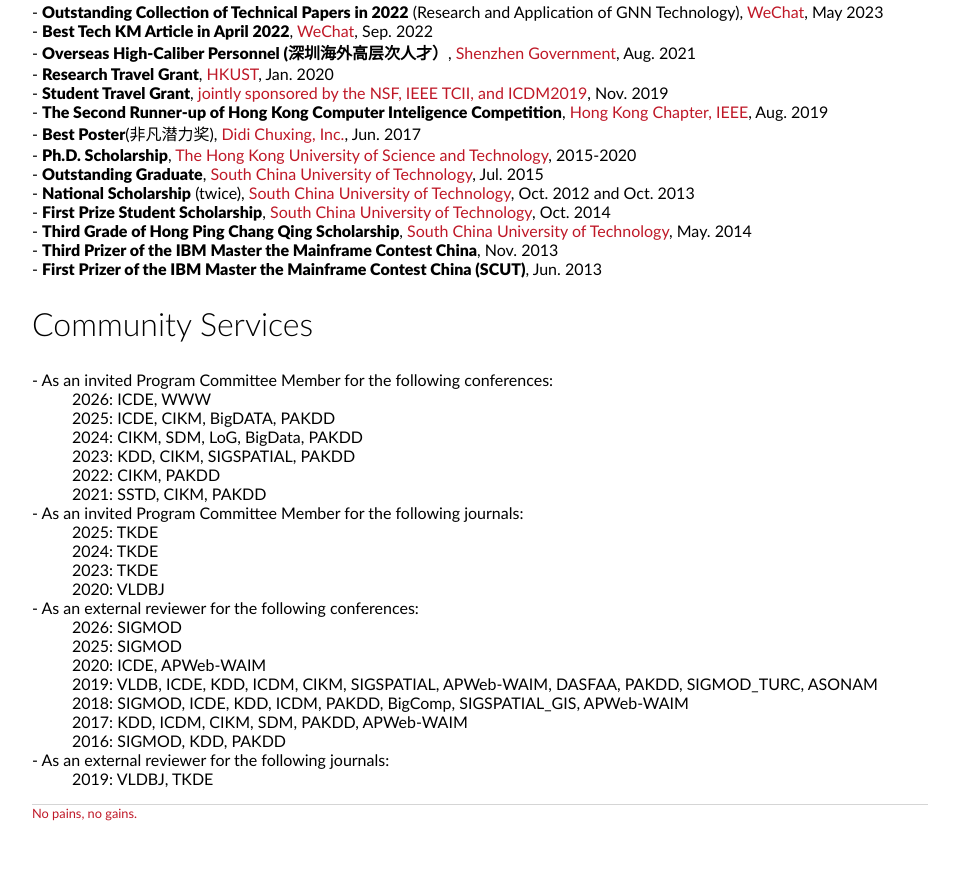
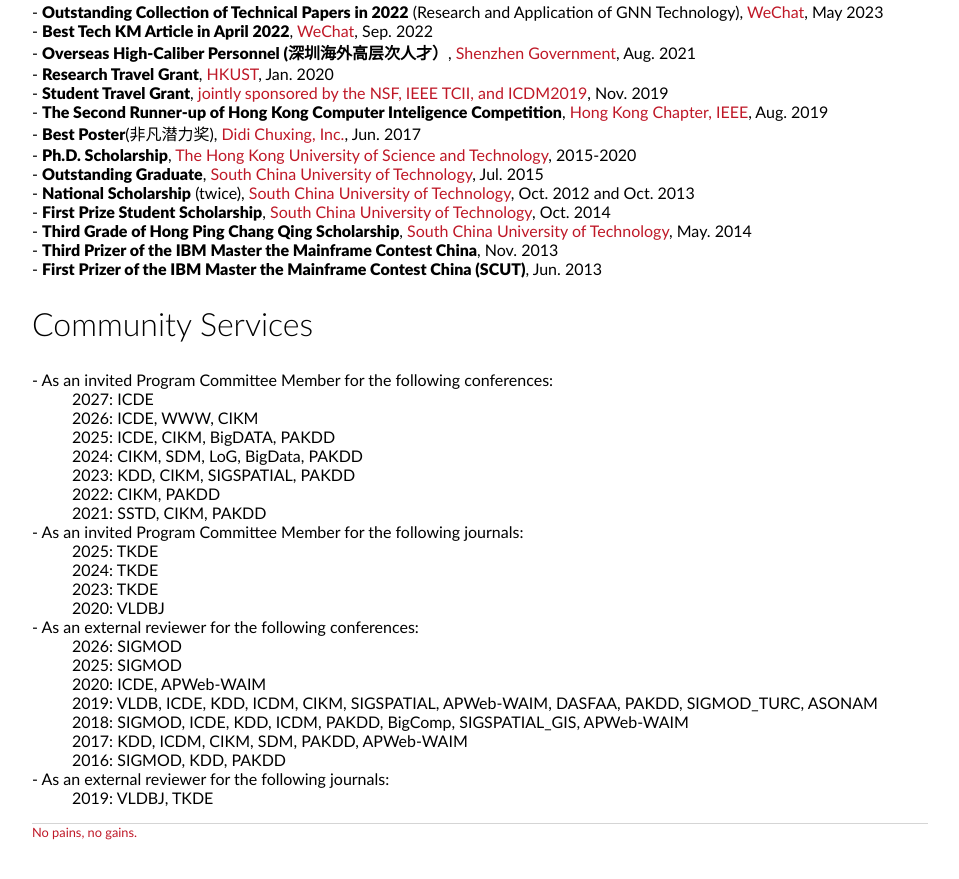
Before and after one commit to 2danlin/2danlin.github.io, a Jekyll site: the page built from index.html, in a window 1280 px wide and 900 px high, scrolled down 1075 px. Shown: the top 879 px of the window, without its empty margins (160-1119 px from the left). Built offline with Jekyll 4.4.1, drawn with Linux system fonts in a browser that asks for light colours.

Commit message:
Update index.html

```diff
--- a/index.html
+++ b/index.html
@@ -66,7 +66,8 @@
 	<h2>Community Services</h2>
 	<dl>
 		<dt>- As an invited Program Committee Member for the following conferences:</dt>
-		<dd>2026: ICDE, WWW </dd>
+		<dd>2027: ICDE </dd>
+		<dd>2026: ICDE, WWW, CIKM </dd>
 		<dd>2025: ICDE, CIKM, BigDATA, PAKDD  </dd>
 		<dd>2024: CIKM, SDM, LoG, BigData, PAKDD  </dd>
 		<dd>2023: KDD, CIKM, SIGSPATIAL, PAKDD</dd>
```
